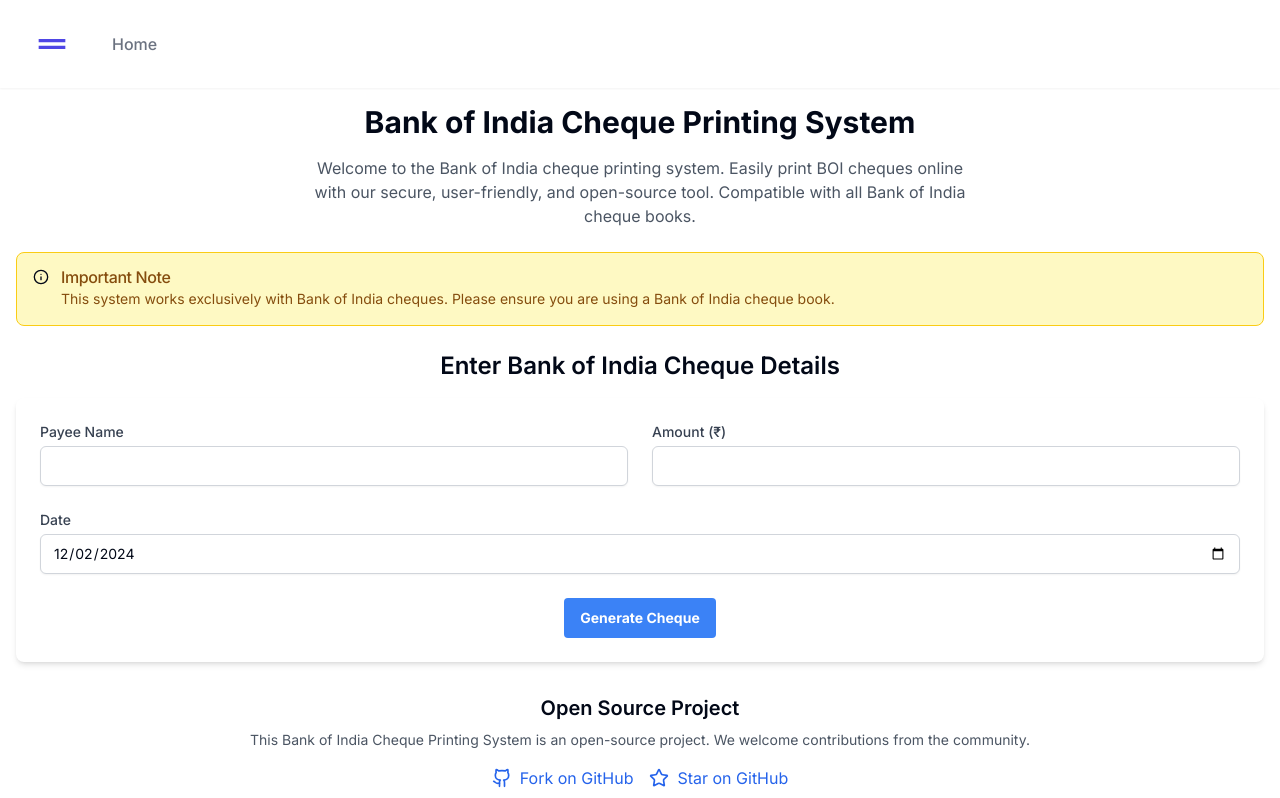
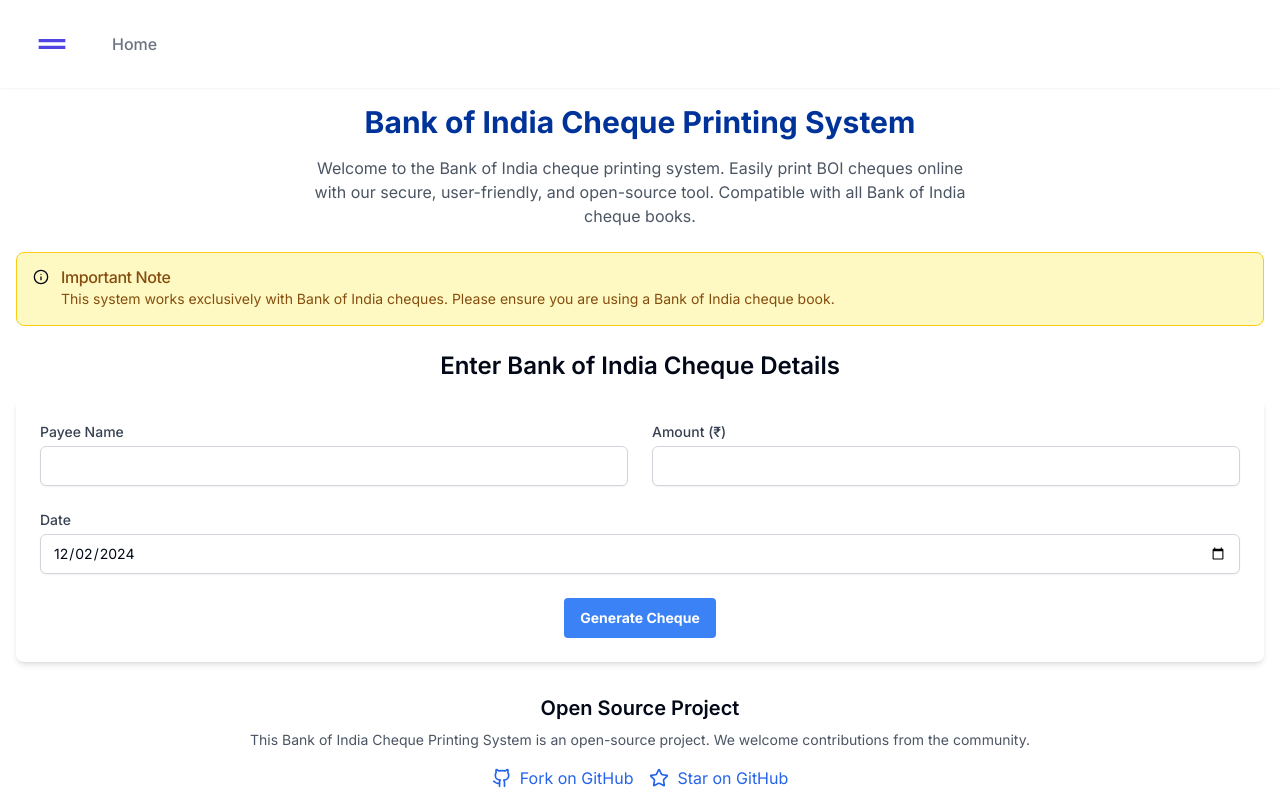
Before and after one commit to neil-jay/boi-cheque-printing-system, a Next.js app: page / in a window 1280 px wide. Shown: the top 798 px of the page. Built offline with nearby package versions, Linux system fonts and the light colour scheme.

Commit message:
feat: Update page details

```diff
--- a/app/page.tsx
+++ b/app/page.tsx
@@ -7,7 +7,7 @@
     <div className="min-h-screen flex flex-col">
       <Header />
       <main className="flex-grow container mx-auto p-4">
-        <h1 className="text-3xl font-bold mb-4 text-center">Bank of India Cheque Printing System</h1>
+        <h1 className="text-3xl font-bold mb-4 text-center text-[#003399]">Bank of India Cheque Printing System</h1>
         <p className="text-center mb-6 text-gray-600 max-w-2xl mx-auto">
           Welcome to the Bank of India cheque printing system. Easily print BOI cheques online with our secure, user-friendly, and open-source tool. Compatible with all Bank of India cheque books.
         </p>
```
